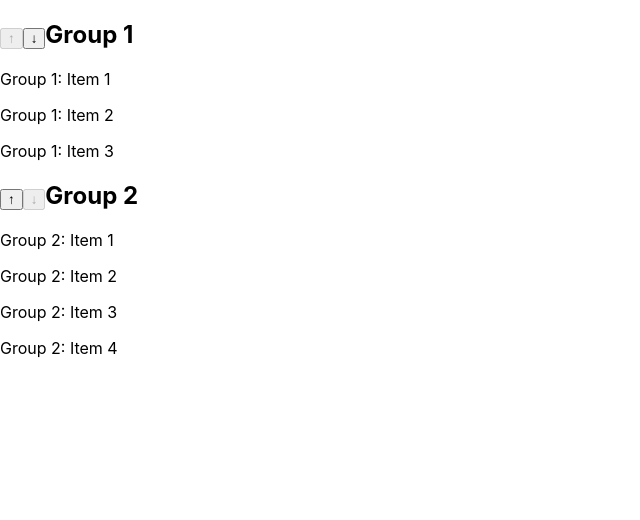
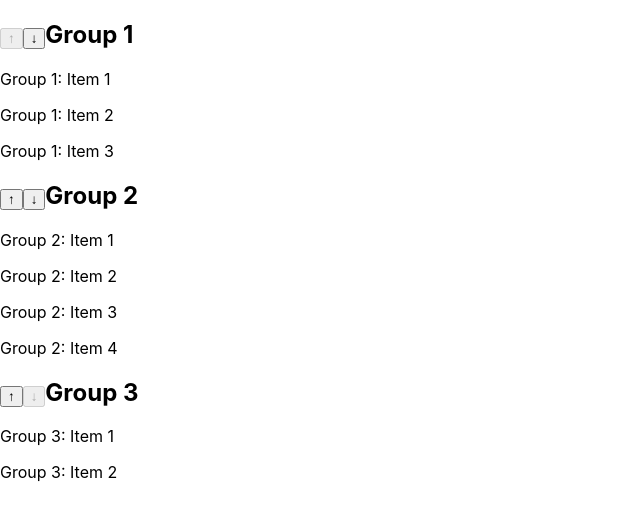
Before and after one commit to d3n13/react-dnd-example, a React (Create React App) app: page / in a window 1280 px wide. Shown: the top 520 px of the page, without its empty margins (0-640 px from the left). Built offline with nearby package versions, Linux system fonts and the light colour scheme.

Commit message:
improve initial state

```diff
--- a/src/App.tsx
+++ b/src/App.tsx
@@ -34,6 +34,17 @@ const initialGroups: IGroup[] = [
       },
       {
         name: "Group 2: Item 4",
+      },
+    ],
+  },
+  {
+    name: "Group 3",
+    items: [
+      {
+        name: "Group 3: Item 1",
+      },
+      {
+        name: "Group 3: Item 2",
       },
     ],
   },
```
